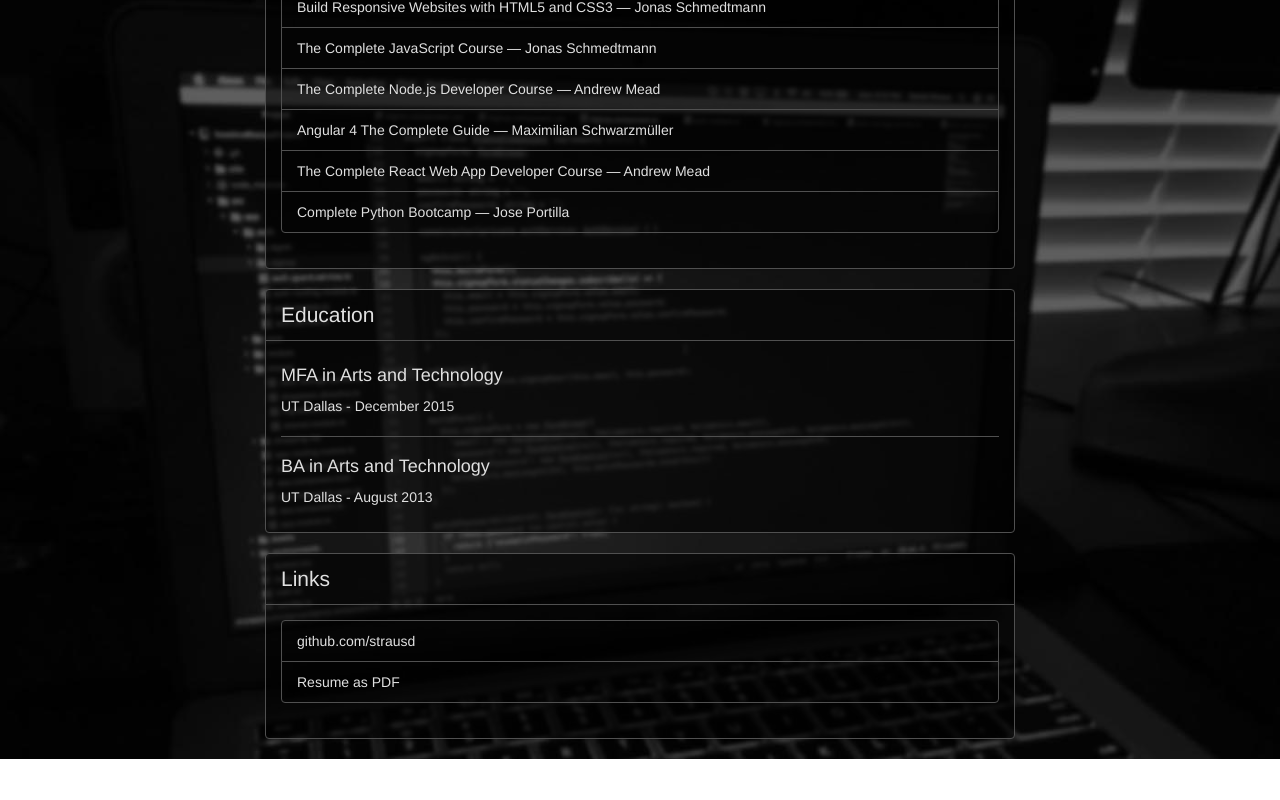
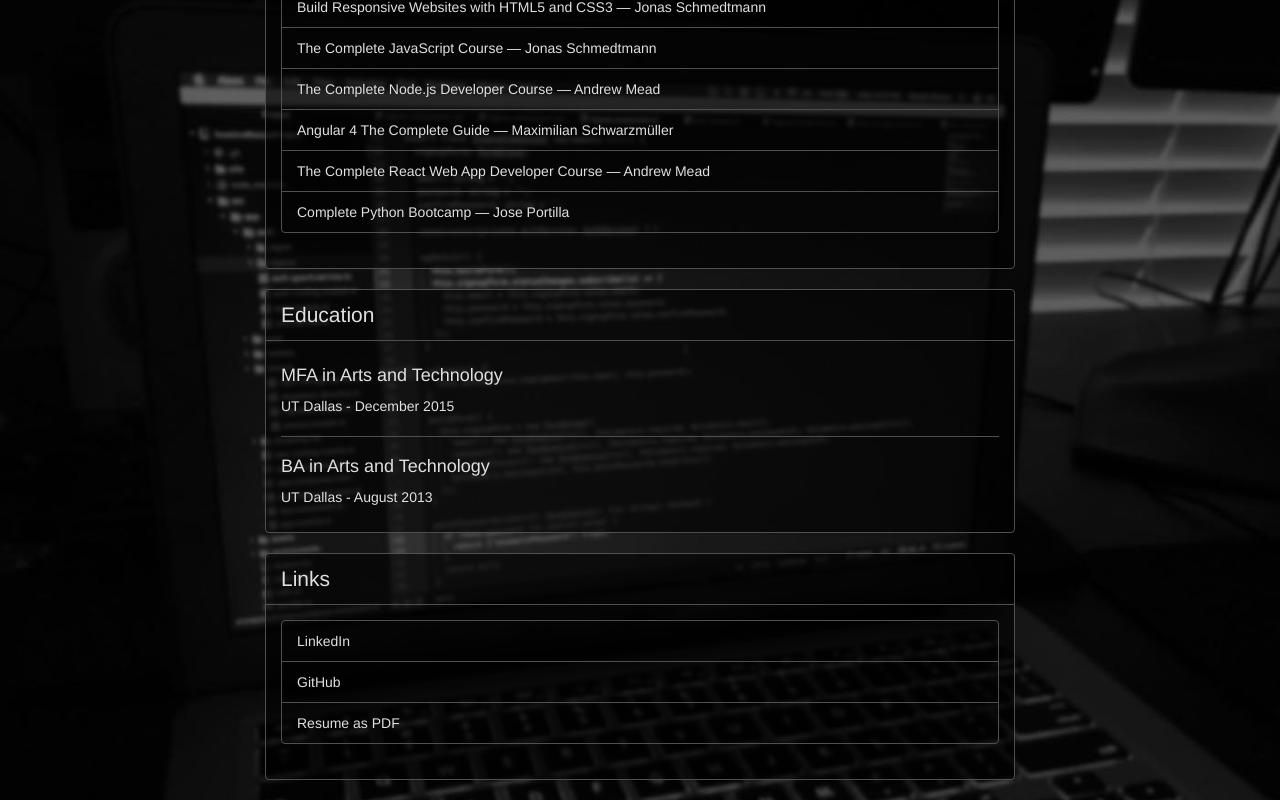
Before and after one commit to strausd/personal-site, an Angular app: page /resume in a window 1280 px wide. Shown: the part 1842-2642 px from the top of the page. Before the commit the page ends 2601 px from the top, so only its background shows below. Built offline with nearby package versions, Linux system fonts and the light colour scheme.

Commit message:
Add linkedin to links

```diff
--- a/src/app/resume/resume.component.html
+++ b/src/app/resume/resume.component.html
@@ -188,9 +188,16 @@
           <ul class="list-group">
             <li class="list-group-item">
               <a
+              href="https://www.linkedin.com/in/strausd/"
+              target="_blank">
+                LinkedIn
+              </a>
+            </li>
+            <li class="list-group-item">
+              <a
               href="https://github.com/strausd"
               target="_blank">
-                github.com/strausd
+                GitHub
               </a>
             </li>
             <li class="list-group-item">
```
